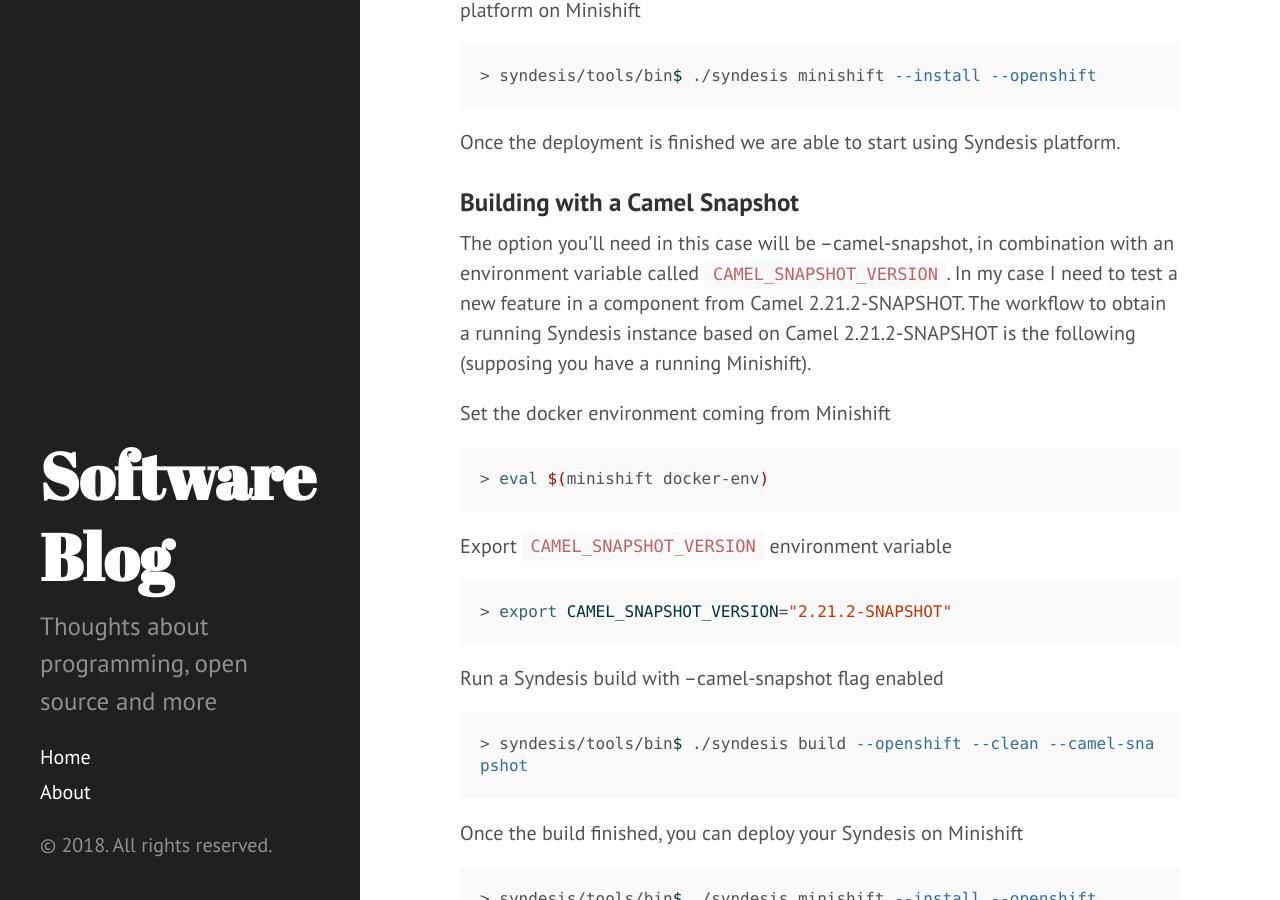
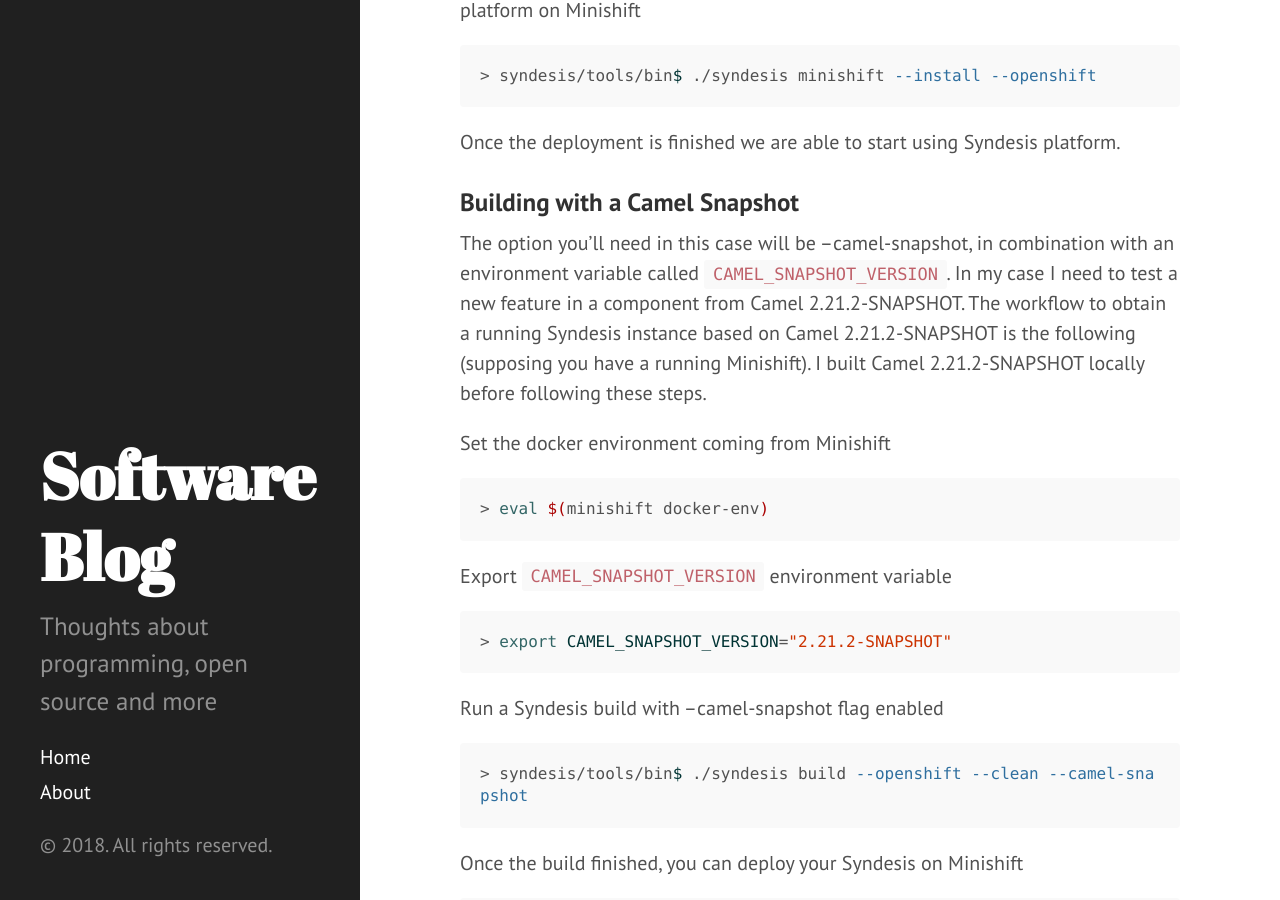
Before and after one commit to oscerd/oscerd.github.io, a Jekyll site: the page built from _posts/2018-06-28-building-syndesis-with-camel-snapshot.md, in a window 1280 px wide and 900 px high, scrolled down 2149 px. Built offline with Jekyll 4.4.1, drawn with Linux system fonts in a browser that asks for light colours; Markdown is read by kramdown in place of the engine named in the settings; comment, search, counter and statistics services are not loaded.

Commit message:
Minor fix

```diff
--- a/_posts/2018-06-28-building-syndesis-with-camel-snapshot.md
+++ b/_posts/2018-06-28-building-syndesis-with-camel-snapshot.md
@@ -73,7 +73,7 @@
 ### Building with a Camel Snapshot
 
 The option you'll need in this case will be --camel-snapshot, in combination with an environment variable called `CAMEL_SNAPSHOT_VERSION`.
-In my case I need to test a new feature in a component from Camel 2.21.2-SNAPSHOT. The workflow to obtain a running Syndesis instance based on Camel 2.21.2-SNAPSHOT is the following (supposing you have a running Minishift).
+In my case I need to test a new feature in a component from Camel 2.21.2-SNAPSHOT. The workflow to obtain a running Syndesis instance based on Camel 2.21.2-SNAPSHOT is the following (supposing you have a running Minishift). I built Camel 2.21.2-SNAPSHOT locally before following these steps.
 
 Set the docker environment coming from Minishift
 
```
